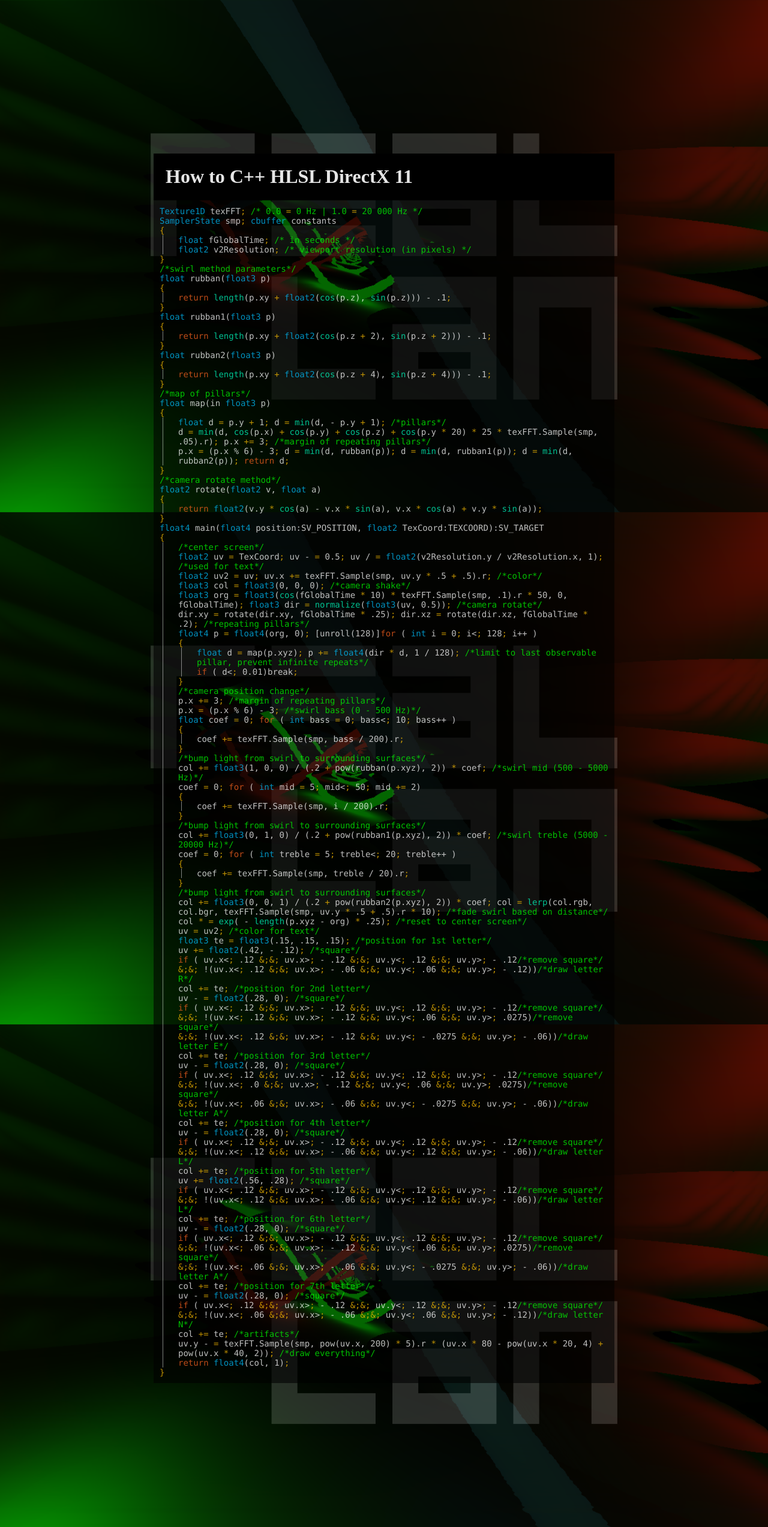
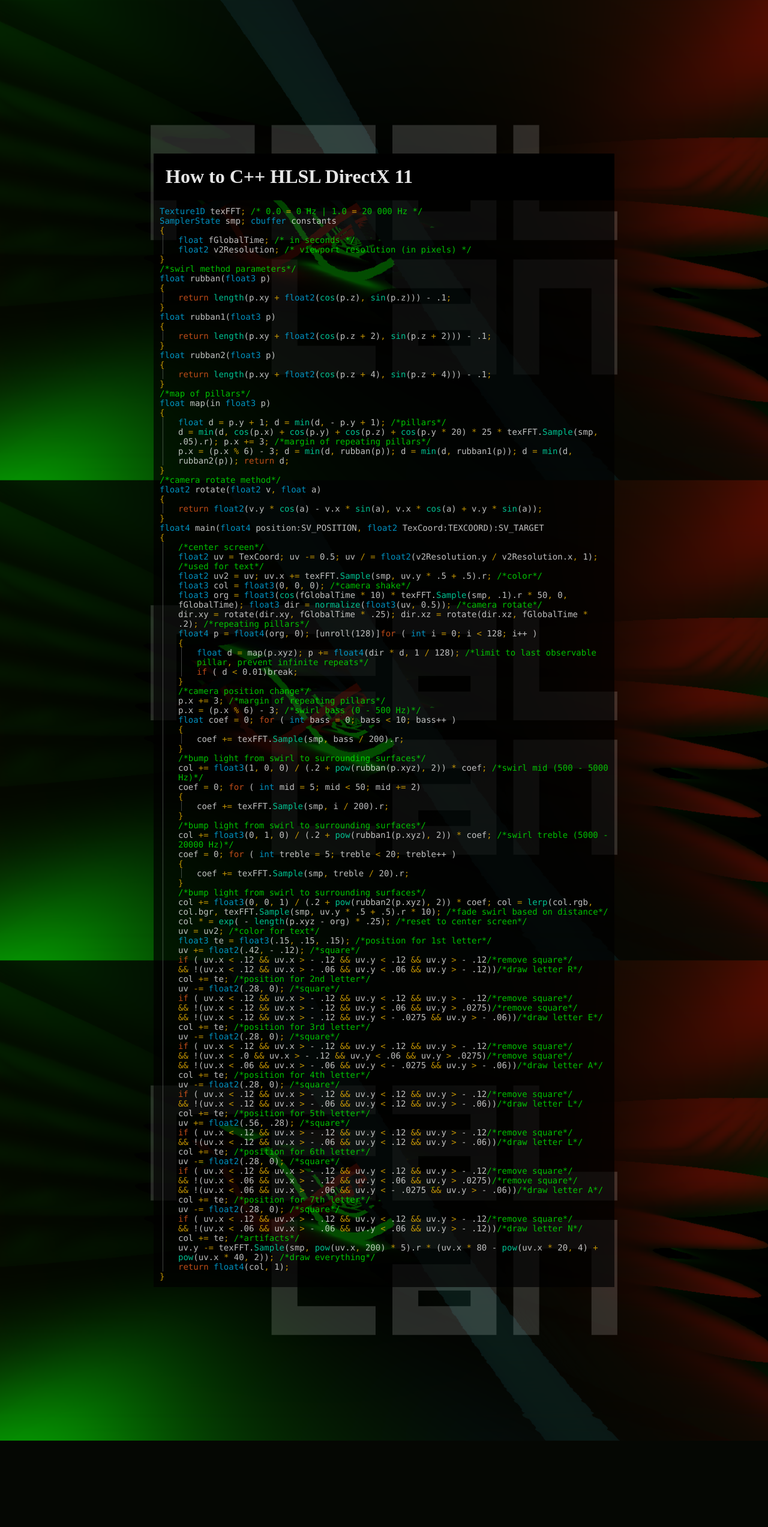
Before and after one commit to Stickheadz32/stickheadz32.github.io, a PHP site: page /swirl1/index.html in a window 1280 px wide. Shown: the top 2546 px of the page at 60% size. After the commit the page ends 2402 px from the top, so only its background shows below. Run offline with PHP 8.4, Linux system fonts and the light colour scheme.

Commit message:
fixed javascript

```diff
--- a/swirl1/index.html
+++ b/swirl1/index.html
@@ -18,7 +18,7 @@ Texture1D texFFT;/* 0.0 = 0 Hz | 1.0 = 20 000 Hz */SamplerState smp;cbuffer cons
     codeChanged = codeChanged.replace(/{/g, '<br>{<div class="block">');
     codeChanged = codeChanged.replace(/}/g, '</div>}<br>');
     codeChanged = codeChanged.replace(/\+/g, ' + ');
-	codeChanged = codeChanged.replace(/%/g, ' % ');
+	codeChanged = codeChanged.replace(/%/g, ' <div id="c_operator">%</div> ');
 	codeChanged = codeChanged.replace(/,/g,', ');
     codeChanged = codeChanged.replace(/\*/g, ' * ');
     codeChanged = codeChanged.replace(/\//g, ' / ');
@@ -50,20 +50,27 @@ Texture1D texFFT;/* 0.0 = 0 Hz | 1.0 = 20 000 Hz */SamplerState smp;cbuffer cons
 	codeChanged = codeChanged.replace(/cos\(/g,'<div id="c_method">cos</div>(');
 	codeChanged = codeChanged.replace(/normalize\(/g,'<div id="c_method">normalize</div>(');
 	codeChanged = codeChanged.replace(/exp\(/g,'<div id="c_method">exp</div>(');
+	codeChanged = codeChanged.replace(/pow\(/g,'<div id="c_method">pow</div>(');
+	codeChanged = codeChanged.replace(/Sample\(/g,'<div id="c_method">Sample</div>(');
 	codeChanged = codeChanged.replace(/for\(/g,'<div id="c_statement">for</div> ( ');
 	codeChanged = codeChanged.replace(/if\(/g,'<div id="c_statement">if</div> ( ');
 	codeChanged = codeChanged.replace(/return /g,'<div id="c_statement">return</div> ');
 	codeChanged = codeChanged.replace(/{/g,'<div id="c_operator">{</div>');
 	codeChanged = codeChanged.replace(/}/g,'<div id="c_operator">}</div>');
+	codeChanged = codeChanged.replace(/;/g,'<div id="c_operator">;</div>');
+	codeChanged = codeChanged.replace(/&amp<div id="c_operator">;<\/div>/g,'&amp;');
+	codeChanged = codeChanged.replace(/&lt<div id="c_operator">;<\/div>/g,' <div id="c_operator">&lt;</div> ');
+	codeChanged = codeChanged.replace(/&gt<div id="c_operator">;<\/div>/g,' <div id="c_operator">&gt;</div> ');
 	codeChanged = codeChanged.replace(/&amp; &amp; /g, ' <div id="c_operator">&amp;&amp;</div> ');
-	codeChanged = codeChanged.replace(/;/g,'<div id="c_operator">;</div>');
 	codeChanged = codeChanged.replace(/\+  <div id="c_operator">=<\/div>/g,'<div id="c_operator">+=</div>');
-	codeChanged = codeChanged.replace(/-  =/g,'<div id="c_operator">-=</div>');
+	codeChanged = codeChanged.replace(/-  <div id="c_operator">=<\/div>/g,'<div id="c_operator">-=</div>');
+	codeChanged = codeChanged.replace(/\*<\/div><div id="c_operator">=/g,'*=');
 	codeChanged = codeChanged.replace(/ \* /g,' <div id="c_operator">*</div> ');
 	codeChanged = codeChanged.replace(/ \+ /g,' <div id="c_operator">+</div> ');
-	codeChanged = codeChanged.replace(/&lt;<div id="c_operator">;/g,' <div id="c_operator">&lt; ');
+	codeChanged = codeChanged.replace(/ \/ /g,' <div id="c_operator">/</div> ');
+	codeChanged = codeChanged.replace(/,/g,'<div id="c_operator">,</div>');
 
 code.innerHTML = codeChanged;
-document.getElementsByTagName('head').item(0).innerHTML+="<style>#c_comment{display:inline;color:rgba(0,255,0,0.75);}#c_datatype{display:inline;color:rgba(0,192,255,0.75);}#c_method{display:inline;color:rgba(0,255,192,0.75);}#c_statement{display:inline;color:rgba(255,100,32,0.75)}.block{padding-left:25px;margin-left:5px;border-left:solid 1px rgba(255,255,255,0.5);}#c_operator{display:inline;color:rgba(255,192,0,0.75);}</style>";
+document.getElementsByTagName('head').item(0).innerHTML+="<style>#c_comment{display:inline;color:rgba(0,255,0,0.75);}#c_datatype{display:inline;color:rgba(0,192,255,0.75);}#c_method{display:inline;color:rgba(0,255,192,0.75);}#c_statement{display:inline;color:rgba(255,100,32,0.75)}.block{padding-left:25px;margin-left:5px;border-left:solid 1px rgba(255,255,255,0.25);}#c_operator{display:inline;color:rgba(255,192,0,0.75);}</style>";
 </script>
 </body></html>
--- a/swirl1/swirl1.css
+++ b/swirl1/swirl1.css
@@ -1,4 +1,4 @@
 body{background:url(swirl1.png) fixed round;margin:20%;}
 h1{background:#000;color:rgba(255,255,255,0.9);border-bottom:solid 1px rgba(0,0,0,0.4);margin:0;padding:20px;}
-#code{background:rgba(0,0,0,0.6);color:rgba(255,255,255,0.75);font-family:
+#code{background:rgba(0,0,0,0.7);color:rgba(255,255,255,0.75);font-family:
 Consolas, "Andale Mono", "Lucida Console", "Lucida Sans Typewriter", Monaco, "Courier New", monospace;margin:0;padding:10px;font-size:14px;}
```
